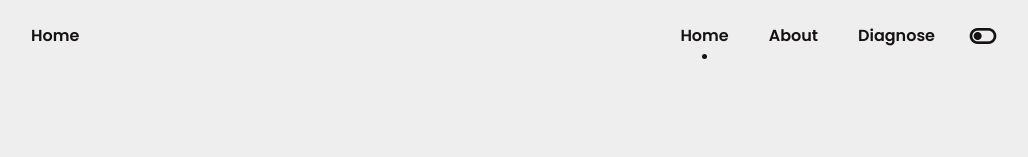
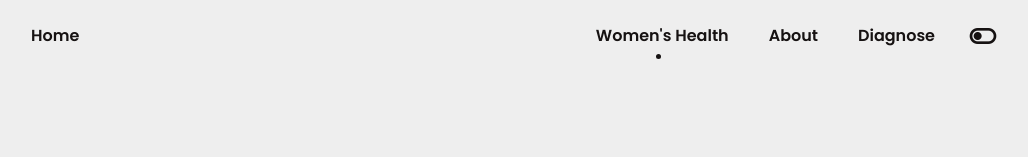
Before and after one commit to nidan-club/nidan-v2.0, a plain HTML site: page diagnose about/womenhealthabout.html in a window 1280 px wide. Shown: the top 157 px of the page, without its empty margins (125-1153 px from the left). Drawn offline with nearby package versions, Linux system fonts and the light colour scheme.

Commit message:
Update womenhealthabout.html

```diff
--- a/diagnose about/womenhealthabout.html
+++ b/diagnose about/womenhealthabout.html
@@ -27,7 +27,7 @@
 
                 <div class="nav__menu" id="nav-menu">
                     <ul class="nav__list">
-                        <li class="nav__item"><a href="#home" class="nav__link active-link">Home</a></li>
+                        <li class="nav__item"><a href="#home" class="nav__link active-link">Women's Health</a></li>
                         <li class="nav__item"><a href="#about" class="nav__link">About</a></li>
                         <li class="nav__item"><a href="#disease" class="nav__link">Diagnose</a></li>
 
```
